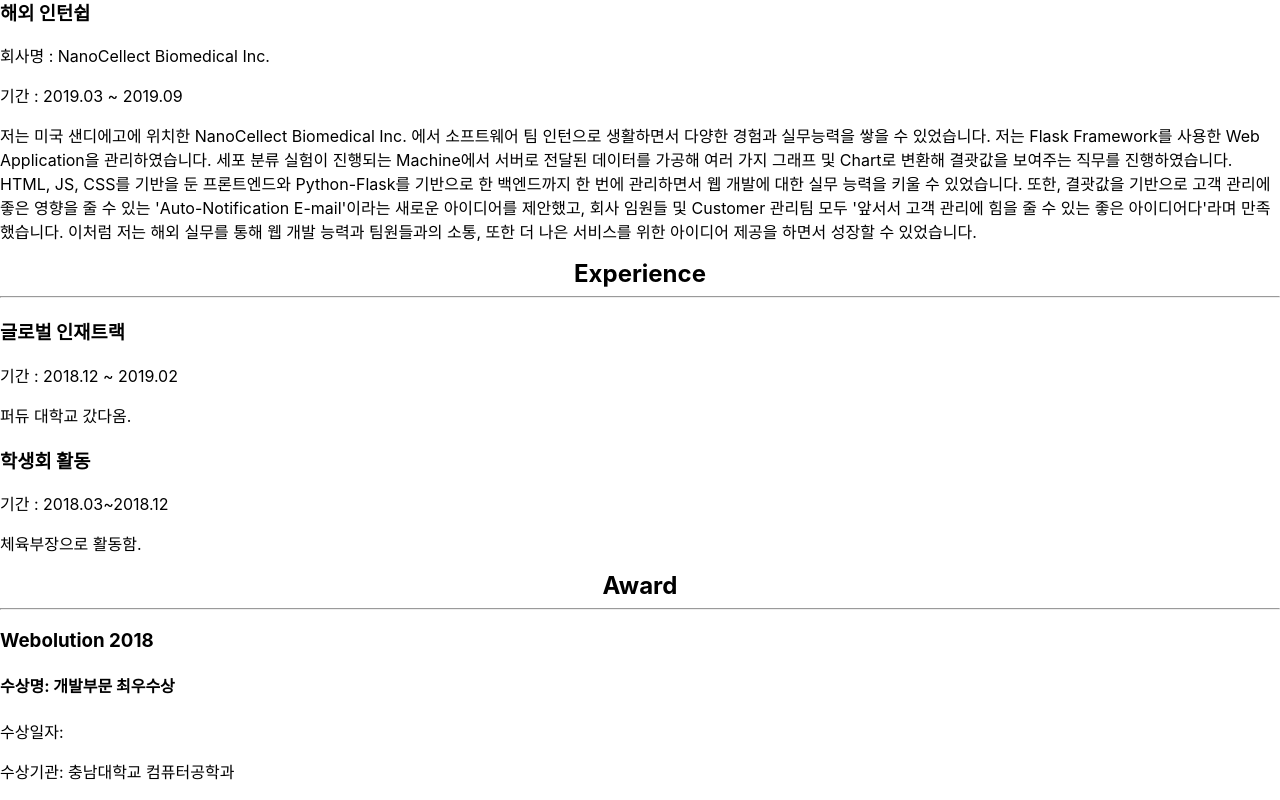
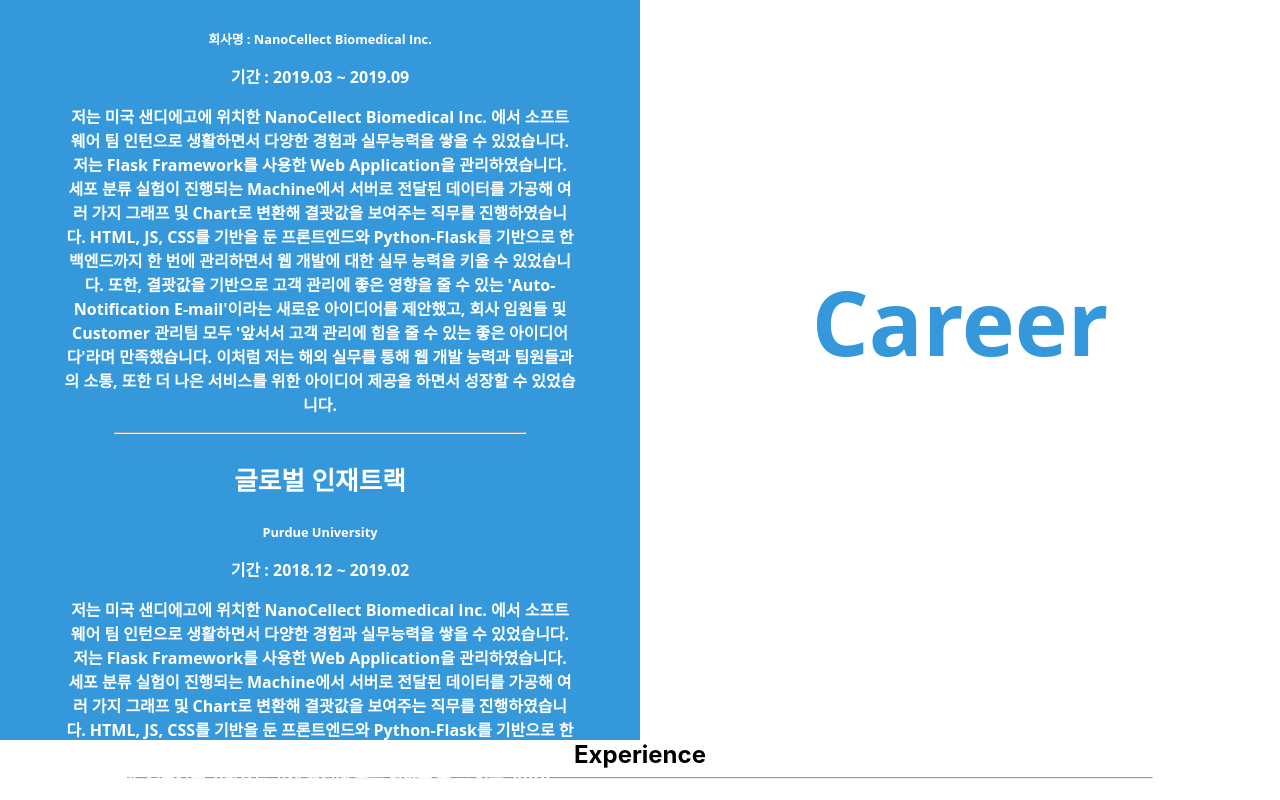
Before and after one commit to NamJinWoo/portfolio, a React (Create React App) app: page / in a window 1280 px wide. Shown: the part 1660-2460 px from the top of the page. Built offline with nearby package versions, Linux system fonts and the light colour scheme.

Commit message:
add css to career

```diff
--- a/src/css/App.css
+++ b/src/css/App.css
@@ -2,6 +2,10 @@
   min-width: 100%;
   margin-left: auto;
   margin-right: auto;
+}
+
+div{
+  margin: 0;
 }
 
 .App {
--- /dev/null
+++ b/src/css/Career.css
@@ -0,0 +1,68 @@
+.career_container {
+    height: 100vh;
+    margin: 0;
+    background: linear-gradient(90deg,  #3498db 50%, #ffffff 50%);
+}
+
+.career_left_content {
+    vertical-align: top;
+    left: 0;
+    top: 0;
+    width: 50%;
+    height: 100vh;
+    max-width: 50%;
+    max-height: 100vh;
+    margin: 0;
+    display: inline-block;
+}
+
+.career_right_content {
+    vertical-align: top;
+    right: 0;
+    top: 0;
+    width: 50%;
+    height: 100vh;
+    max-width: 50%;
+    max-height: 100vh;
+    margin: 0;
+    display: inline-block;
+}
+
+.career_right_content .career_title {
+    text-align: center;
+    position: relative;
+    top: 40%;
+    vertical-align: middle;
+    margin: auto;
+    color: #3498db;
+    font-size: 7vw;
+    font-family: 'Open Sans', sans-serif;
+    font-weight: 700;
+  }
+
+.career_content_container{
+    width: 80%;
+    margin: auto;
+    margin-top: auto;
+    margin-bottom: auto;
+}
+
+  .career_content{
+    text-align: center;
+    margin: auto;
+    color: #ffffff;
+    font-family: 'Open Sans', sans-serif;
+    font-weight: 700;
+  }
+
+  .career_content .career_content_title{
+    font-size: 2vw;
+  }
+
+  .career_content .career_content_company{
+    font-size: 1vw;
+  }
+
+hr{
+    width: 80%;
+}
--- a/src/css/Introduction.css
+++ b/src/css/Introduction.css
@@ -5,6 +5,7 @@
 }
 
 .intro_left_content {
+    vertical-align: top;
     left: 0;
     top: 0;
     width: 50%;
@@ -14,6 +15,7 @@
 }
 
 .intro_right_content {
+    vertical-align: top;
     right: 0;
     top: 0;
     width: 50%;
--- a/src/portfolio/Career.js
+++ b/src/portfolio/Career.js
@@ -1,15 +1,16 @@
 import React from "react";
+import '../css/Career.css';
 
 function Career(){
     return (
-        <section className='container'>
-            <h2 className = "title">Career</h2>
-            <hr/>
-            <div>
-                <h3>해외 인턴쉽</h3>
-                <p>회사명 : NanoCellect Biomedical Inc.</p>
-                <p>기간 : 2019.03 ~ 2019.09</p>
-                <p>
+        <div className="career_container">
+            <div className="career_left_content">
+                <div className="career_content_container">
+                    <div className="career_content">
+                        <h3 className="career_content_title">해외 인턴쉽</h3>
+                        <p className="career_content_company">회사명 : NanoCellect Biomedical Inc.</p>
+                        <p className="career_content_desc">기간 : 2019.03 ~ 2019.09</p>
+                        <p className="career_content_desc">
                             저는 미국 샌디에고에 위치한 NanoCellect Biomedical Inc. 에서
                             소프트웨어 팀 인턴으로 생활하면서 다양한 경험과 실무능력을 쌓을 수 있었습니다.
                             저는 Flask Framework를 사용한 Web Application을 관리하였습니다.
@@ -24,7 +25,32 @@
                             서비스를 위한 아이디어 제공을 하면서 성장할 수 있었습니다.
                         </p>
                     </div>
-        </section>
+                    <hr></hr>
+                    <div className="career_content">
+                        <h3 className="career_content_title">글로벌 인재트랙</h3>
+                        <p className="career_content_company">Purdue University</p>
+                        <p className="career_content_desc">기간 : 2018.12 ~ 2019.02</p>
+                        <p className="career_content_desc">
+                            저는 미국 샌디에고에 위치한 NanoCellect Biomedical Inc. 에서
+                            소프트웨어 팀 인턴으로 생활하면서 다양한 경험과 실무능력을 쌓을 수 있었습니다.
+                            저는 Flask Framework를 사용한 Web Application을 관리하였습니다.
+                            세포 분류 실험이 진행되는 Machine에서 서버로 전달된 데이터를 가공해 여러 가지
+                            그래프 및 Chart로 변환해 결괏값을 보여주는 직무를 진행하였습니다.
+                            HTML, JS, CSS를 기반을 둔 프론트엔드와 Python-Flask를 기반으로 한
+                            백엔드까지 한 번에 관리하면서 웹 개발에 대한 실무 능력을 키울 수 있었습니다.
+                            또한, 결괏값을 기반으로 고객 관리에 좋은 영향을 줄 수 있는 'Auto-Notification E-mail'이라는
+                            새로운 아이디어를 제안했고, 회사 임원들 및 Customer 관리팀 모두
+                            '앞서서 고객 관리에 힘을 줄 수 있는 좋은 아이디어다'라며 만족했습니다.
+                            이처럼 저는 해외 실무를 통해 웹 개발 능력과 팀원들과의 소통, 또한 더 나은
+                            서비스를 위한 아이디어 제공을 하면서 성장할 수 있었습니다.
+                        </p>
+                    </div>
+                </div>
+            </div>
+            <div className="career_right_content">
+                <p className="career_title">Career</p>
+            </div>
+        </div>
     );
 }
 
```
Lines whose indentation alone changed are shown as unchanged.
